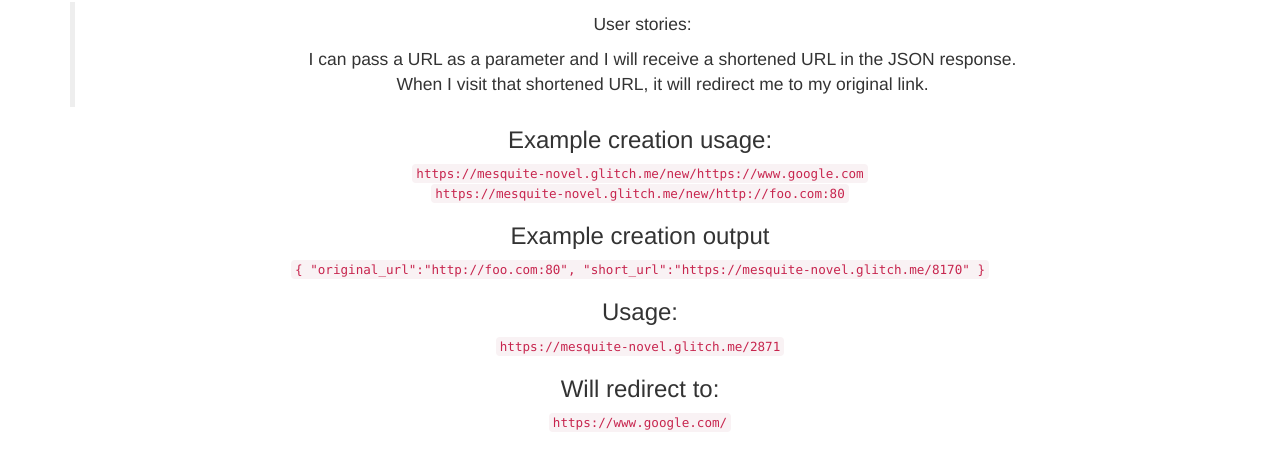
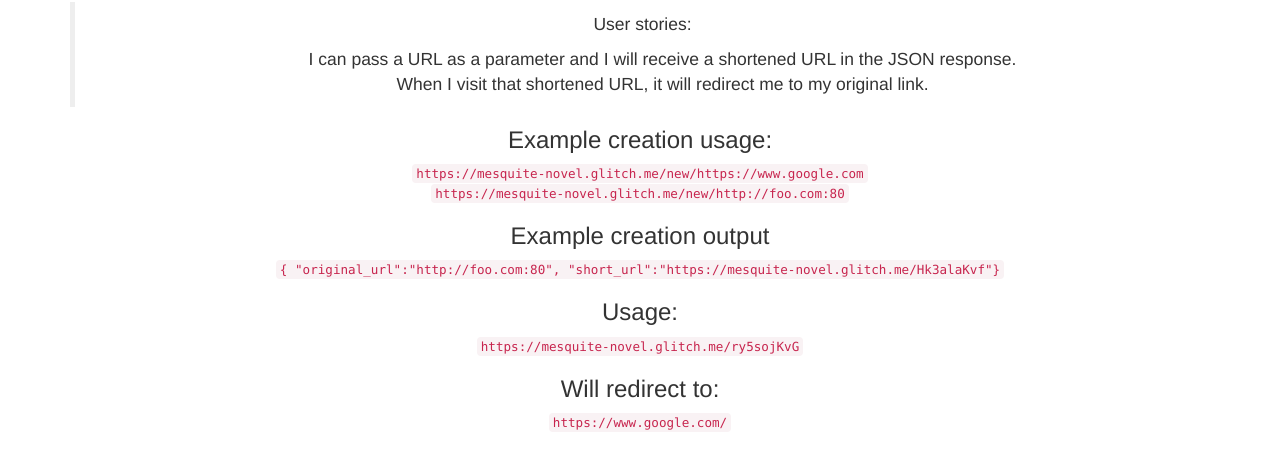
Before and after one commit to Suzanne923/FCC-URL-Shortener-Microservice, a website: page views/index.html in a window 1280 px wide. Shown: the part 108-578 px from the top of the page. Drawn offline with nearby package versions, Linux system fonts and the light colour scheme.

Commit message:
project finished

```diff
--- a/views/index.html
+++ b/views/index.html
@@ -23,9 +23,9 @@
       <br>
       <code>https://mesquite-novel.glitch.me/new/http://foo.com:80</code>
       <h3>Example creation output</h3>
-      <code>{ "original_url":"http://foo.com:80", "short_url":"https://mesquite-novel.glitch.me/8170" }</code>
+      <code>{ "original_url":"http://foo.com:80", "short_url":"https://mesquite-novel.glitch.me/Hk3alaKvf"}</code>
       <h3>Usage:</h3>
-      <code>https://mesquite-novel.glitch.me/2871</code>
+      <code>https://mesquite-novel.glitch.me/ry5sojKvG</code>
       <h3>Will redirect to:</h3>
       <code>https://www.google.com/</code>
     </div>
```
